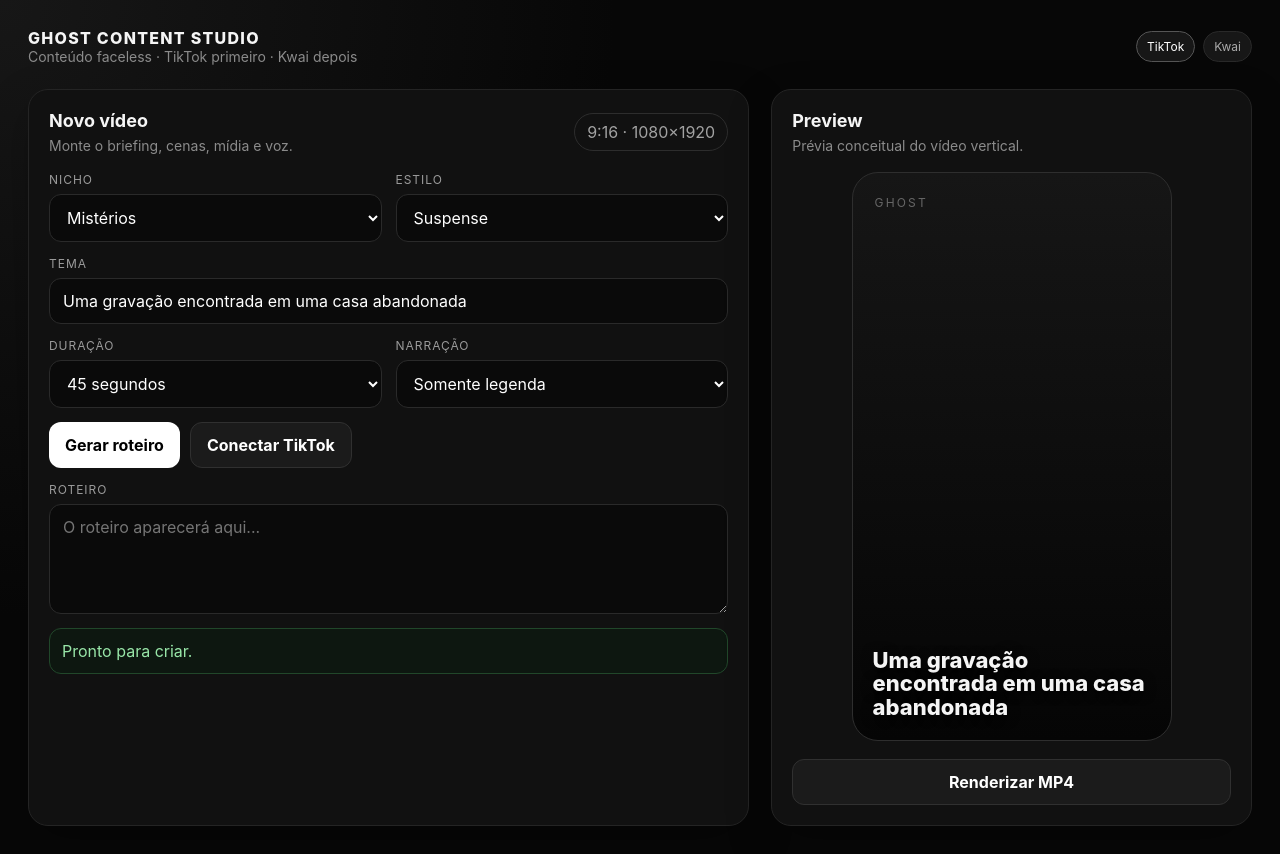
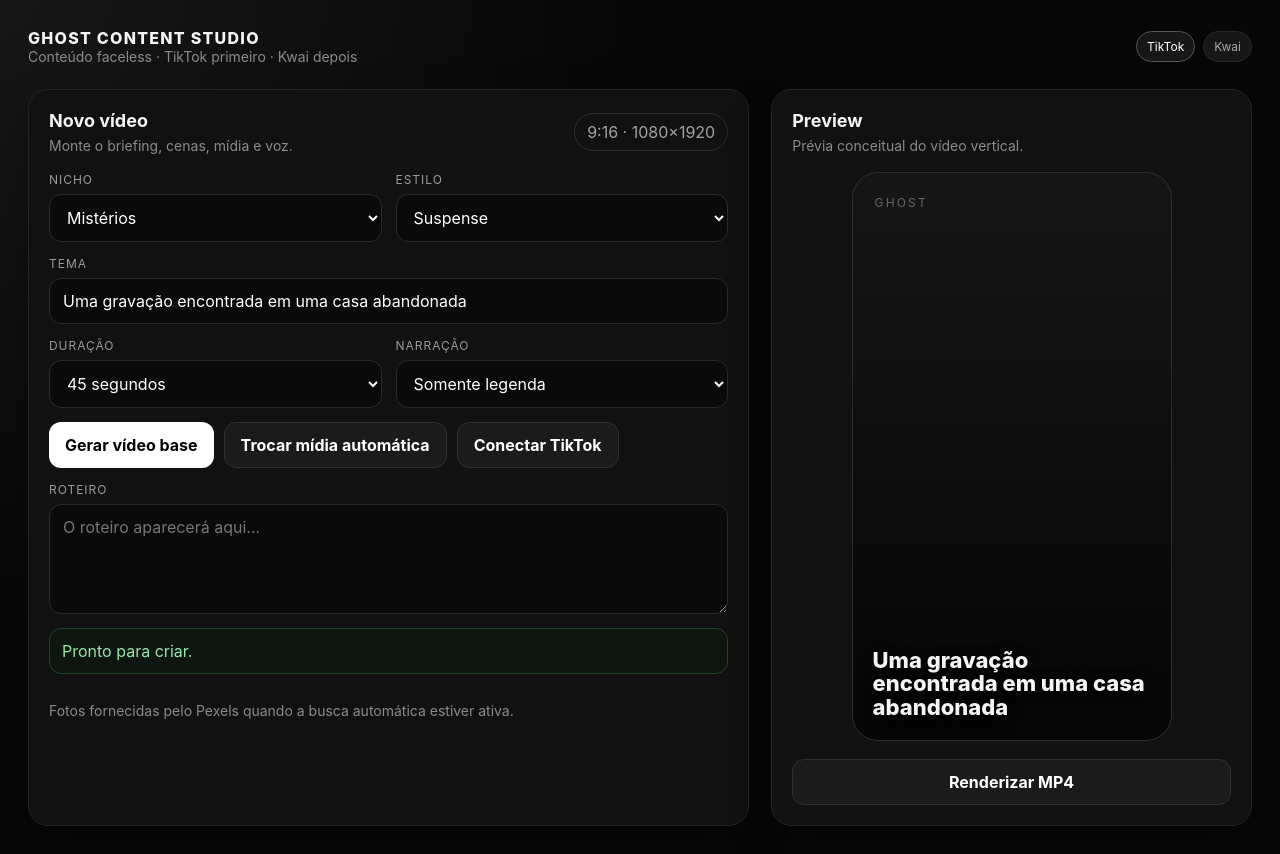
Before and after one commit to wallissonghost-code/Ghost-Content-Studio., a Next.js app: page / in a window 1280 px wide. Built offline with nearby package versions, Linux system fonts and the light colour scheme.

Commit message:
Automate scene media search and preview

```diff
--- a/app/page.tsx
+++ b/app/page.tsx
@@ -3,7 +3,14 @@
 import { useMemo, useState } from 'react';
 
 type Narration = 'none' | 'male' | 'female';
-type Scene = { title: string; text: string; seconds: number; imageUrl?: string };
+type Scene = { title: string; text: string; seconds: number; imageUrl?: string; credit?: string; sourceUrl?: string };
+
+type MediaResult = {
+  index: number;
+  imageUrl?: string;
+  credit?: string;
+  sourceUrl?: string;
+};
 
 export default function Home() {
   const [niche, setNiche] = useState('Mistérios');
@@ -15,24 +22,69 @@ export default function Home() {
   const [scenes, setScenes] = useState<Scene[]>([]);
   const [status, setStatus] = useState('Pronto para criar.');
   const [rendering, setRendering] = useState(false);
+  const [searchingMedia, setSearchingMedia] = useState(false);
 
   const hook = useMemo(() => topic.trim() || 'Escolha um tema para o vídeo', [topic]);
 
-  function generate() {
-    const blocks: Scene[] = [
+  function buildScenes() {
+    return [
       { title: 'Gancho', text: `Você teria coragem de descobrir o que aconteceu? ${topic}.`, seconds: 3 },
       { title: 'Contexto', text: `Tudo começa com um detalhe aparentemente comum dentro do universo de ${niche.toLowerCase()}.`, seconds: Math.max(7, Math.round(duration * .2)) },
       { title: 'Escalada', text: 'A partir daí, os sinais ficam cada vez mais estranhos e o clima muda completamente.', seconds: Math.max(9, Math.round(duration * .28)) },
       { title: 'Revelação', text: 'No momento decisivo, surge a informação que muda a interpretação de toda a história.', seconds: Math.max(8, Math.round(duration * .25)) },
       { title: 'CTA', text: 'Você continuaria investigando? Comenta o que faria.', seconds: 5 },
-    ];
+    ] as Scene[];
+  }
+
+  async function generate() {
+    const blocks = buildScenes();
     setScenes(blocks);
     setScript(blocks.map((s) => `${s.title}: ${s.text}`).join('\n\n'));
-    setStatus('Roteiro criado. Adicione imagens às cenas se quiser e renderize o MP4.');
+    setStatus('Roteiro criado. Buscando mídia automática para cada cena...');
+    await searchMedia(blocks);
   }
 
   function updateSceneImage(index: number, imageUrl: string) {
     setScenes((current) => current.map((scene, sceneIndex) => sceneIndex === index ? { ...scene, imageUrl } : scene));
+  }
+
+  async function searchMedia(targetScenes = scenes) {
+    if (!targetScenes.length) {
+      setStatus('Gere o roteiro antes de buscar mídia.');
+      return;
+    }
+
+    setSearchingMedia(true);
+    setStatus('Buscando imagens verticais no Pexels para cada cena...');
+
+    try {
+      const response = await fetch('/api/media/search', {
+        method: 'POST',
+        headers: { 'Content-Type': 'application/json' },
+        body: JSON.stringify({ topic, scenes: targetScenes }),
+      });
+
+      if (!response.ok) {
+        const error = await response.json().catch(() => ({ error: 'Falha ao buscar mídia.' }));
+        throw new Error(error.error || 'Falha ao buscar mídia.');
+      }
+
+      const data = await response.json() as { results?: MediaResult[] };
+      const results = Array.isArray(data.results) ? data.results : [];
+
+      setScenes((current) => current.map((scene, index) => {
+        const media = results.find((item) => item.index === index);
+        if (!media?.imageUrl) return scene;
+        return { ...scene, imageUrl: media.imageUrl, credit: media.credit, sourceUrl: media.sourceUrl };
+      }));
+
+      const filled = results.filter((item) => item.imageUrl).length;
+      setStatus(`Mídia automática concluída: ${filled}/${targetScenes.length} cenas preenchidas.`);
+    } catch (error) {
+      setStatus(error instanceof Error ? `${error.message} Você ainda pode colar URLs manualmente.` : 'Falha ao buscar mídia automática.');
+    } finally {
+      setSearchingMedia(false);
+    }
   }
 
   async function connectTikTok() {
@@ -103,16 +155,17 @@ export default function Home() {
             <div className="field full"><label>Tema</label><input value={topic} onChange={(e)=>setTopic(e.target.value)} placeholder="Digite o assunto do vídeo" /></div>
             <div className="field"><label>Duração</label><select value={duration} onChange={(e)=>setDuration(Number(e.target.value))}><option value={30}>30 segundos</option><option value={45}>45 segundos</option><option value={60}>60 segundos</option><option value={90}>90 segundos</option></select></div>
             <div className="field"><label>Narração</label><select value={narration} onChange={(e)=>setNarration(e.target.value as Narration)}><option value="none">Somente legenda</option><option value="male">Masculina natural</option><option value="female">Feminina natural</option></select></div>
-            <div className="actions"><button className="btn primary" onClick={generate}>Gerar roteiro</button><button className="btn secondary" onClick={connectTikTok}>Conectar TikTok</button></div>
+            <div className="actions"><button className="btn primary" onClick={generate} disabled={searchingMedia}>{searchingMedia ? 'Buscando mídia…' : 'Gerar vídeo base'}</button><button className="btn secondary" onClick={()=>searchMedia()} disabled={searchingMedia || !scenes.length}>Trocar mídia automática</button><button className="btn secondary" onClick={connectTikTok}>Conectar TikTok</button></div>
             <div className="field full"><label>Roteiro</label><textarea value={script} onChange={(e)=>setScript(e.target.value)} placeholder="O roteiro aparecerá aqui..." /></div>
           </div>
           <div className="status">{status}</div>
-          <div className="timeline">{scenes.map((scene,i)=><div className="scene" key={`${scene.title}-${i}`}><strong>{String(i+1).padStart(2,'0')} · {scene.title}</strong><div>{scene.text}</div><small>{scene.seconds}s · {tone}</small><div className="field" style={{marginTop:10}}><label>Imagem da cena · URL HTTPS opcional</label><input value={scene.imageUrl || ''} onChange={(e)=>updateSceneImage(i,e.target.value)} placeholder="https://.../imagem.jpg" /></div></div>)}</div>
+          <div className="timeline">{scenes.map((scene,i)=><div className="scene" key={`${scene.title}-${i}`}><strong>{String(i+1).padStart(2,'0')} · {scene.title}</strong><div>{scene.text}</div><small>{scene.seconds}s · {tone}</small>{scene.imageUrl ? <div style={{marginTop:10}}><img src={scene.imageUrl} alt={scene.title} style={{width:'100%',maxHeight:220,objectFit:'cover',borderRadius:12}} />{scene.credit ? <small style={{display:'block',marginTop:6}}>{scene.credit}</small> : null}</div> : null}<div className="field" style={{marginTop:10}}><label>Imagem da cena · pode substituir manualmente</label><input value={scene.imageUrl || ''} onChange={(e)=>updateSceneImage(i,e.target.value)} placeholder="https://.../imagem.jpg" /></div></div>)}</div>
+          <div className="muted" style={{marginTop:14}}>Fotos fornecidas pelo Pexels quando a busca automática estiver ativa.</div>
         </div>
 
         <aside className="card">
           <h2>Preview</h2><div className="muted">Prévia conceitual do vídeo vertical.</div>
-          <div className="video"><div className="caption">{hook}</div></div>
+          <div className="video" style={scenes[0]?.imageUrl ? {backgroundImage:`linear-gradient(rgba(0,0,0,.18),rgba(0,0,0,.55)),url(${scenes[0].imageUrl})`,backgroundSize:'cover',backgroundPosition:'center'} : undefined}><div className="caption">{hook}</div></div>
           <button className="btn secondary" style={{width:'100%'}} onClick={renderVideo} disabled={rendering}>{rendering ? 'Renderizando…' : 'Renderizar MP4'}</button>
         </aside>
       </section>
```
